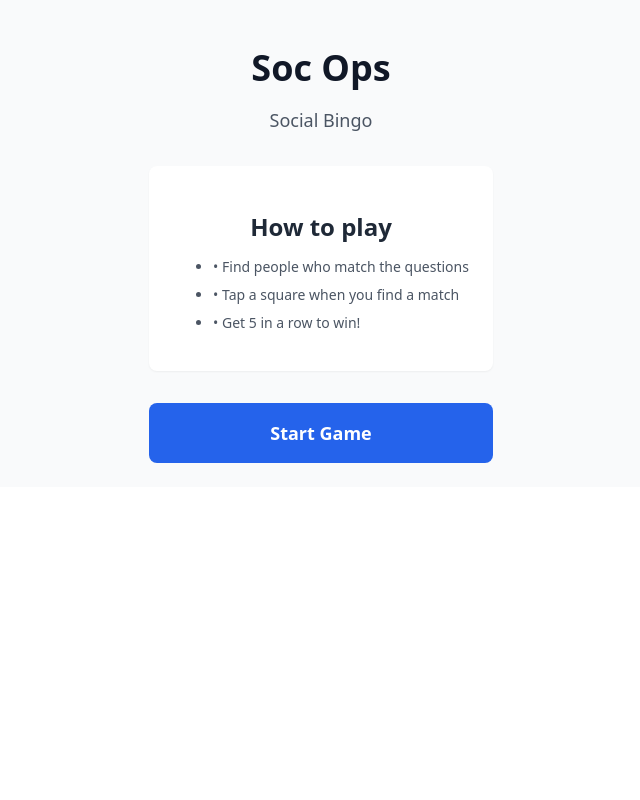
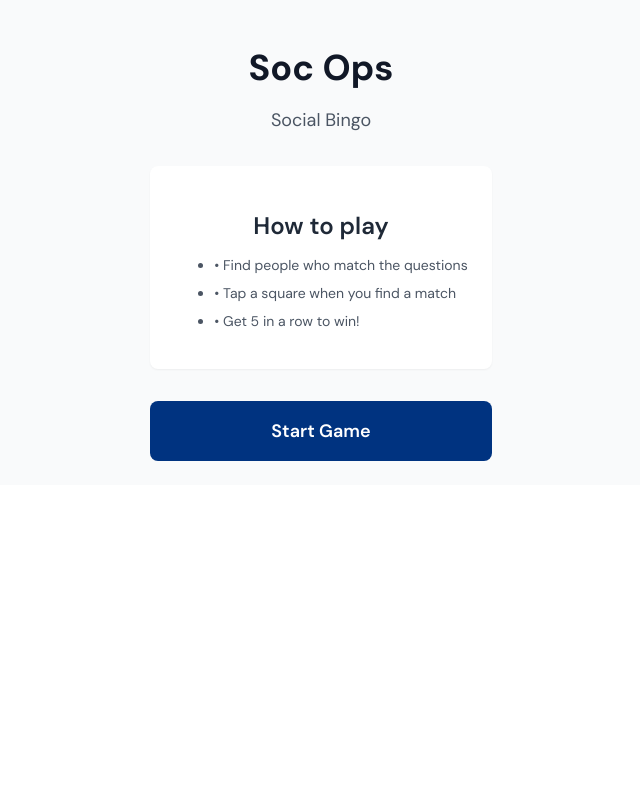
Before and after one commit to anandskittur/my-soc-ops-python, a FastAPI app: page / in a window 1280 px wide. Shown: the whole page, without its empty margins (319-959 px from the left). Run offline with FastAPI, Linux system fonts and the light colour scheme.

Commit message:
commiting

```diff
--- a/app/static/css/app.css
+++ b/app/static/css/app.css
@@ -1,3 +1,26 @@
+/* === Prudential-inspired Design Tokens === */
+:root {
+    /* Brand */
+    --color-primary:       #003380;  /* deep navy */
+    --color-primary-dark:  #002060;  /* hover/active */
+    --color-accent:        #f2a900;  /* gold — CTAs, highlights */
+    --color-accent-dark:   #d4920a;  /* gold hover */
+
+    /* Surfaces */
+    --color-bg:            #ffffff;
+    --color-surface:       #f5f7fa;
+    --color-border:        #d0d7e2;
+
+    /* Text */
+    --color-text:          #1a1a2e;
+    --color-text-muted:    #5a6478;
+
+    /* Semantic */
+    --color-success:       #1a7a4a;
+    --color-marked:        #e6f4ed;
+    --color-marked-border: #1a7a4a;
+}
+
 html,
 body,
 #app {
@@ -6,7 +29,9 @@ body,
 }
 
 body {
-    font-family: system-ui, -apple-system, sans-serif;
+    font-family: "DM Sans", "Figtree", system-ui, -apple-system, sans-serif;
+    color: var(--color-text);
+    background-color: var(--color-bg);
     -webkit-tap-highlight-color: transparent;
 }
 
@@ -55,8 +80,10 @@ body {
 .bg-gray-100 { background-color: #f3f4f6; }
 .bg-amber-100 { background-color: #fef3c7; }
 .bg-amber-200 { background-color: #fde68a; }
-.bg-accent { background-color: #2563eb; }
-.bg-marked { background-color: #dcfce7; }
+.bg-accent { background-color: var(--color-primary); }
+.bg-accent-gold { background-color: var(--color-accent); }
+.bg-marked { background-color: var(--color-marked); }
+.bg-surface { background-color: var(--color-surface); }
 .bg-black\/50 { background-color: rgba(0, 0, 0, 0.5); }
 
 .text-white { color: #ffffff; }
@@ -89,7 +116,8 @@ body {
 .border-gray-200 { border-color: #e5e7eb; }
 .border-gray-300 { border-color: #d1d5db; }
 .border-amber-400 { border-color: #fbbf24; }
-.border-marked-border { border-color: #22c55e; }
+.border-marked-border { border-color: var(--color-marked-border); }
+.border-primary { border-color: var(--color-primary); }
 
 .rounded { border-radius: 0.25rem; }
 .rounded-lg { border-radius: 0.5rem; }
@@ -118,7 +146,7 @@ body {
 .duration-150 { transition-duration: 150ms; }
 
 button:active .active\:bg-gray-100 { background-color: #f3f4f6; }
-button:active .active\:bg-accent-light { background-color: #3b82f6; }
+button:active .active\:bg-accent-light { background-color: var(--color-primary-dark); }
 
 button {
     cursor: pointer;
--- a/app/templates/base.html
+++ b/app/templates/base.html
@@ -3,9 +3,12 @@
 <head>
 <meta charset="utf-8">
     <meta name="viewport" content="width=device-width, initial-scale=1.0, maximum-scale=1.0, user-scalable=no">
-    <meta name="theme-color" content="#2563eb">
+    <meta name="theme-color" content="#003380">
     <meta name="description" content="Social Bingo - Find people who match the questions!">
     <title>Soc Ops - Social Bingo</title>
+    <link rel="preconnect" href="https://fonts.googleapis.com">
+    <link rel="preconnect" href="https://fonts.gstatic.com" crossorigin>
+    <link href="https://fonts.googleapis.com/css2?family=DM+Sans:wght@400;600;700&display=swap" rel="stylesheet">
     <link rel="stylesheet" href="/static/css/app.css">
     <link rel="icon" type="image/png" href="/static/favicon.png">
     <script src="/static/js/htmx.min.js"></script>
```
Also changed, not shown: .github/instructions/css-utilities.instructions.md.
